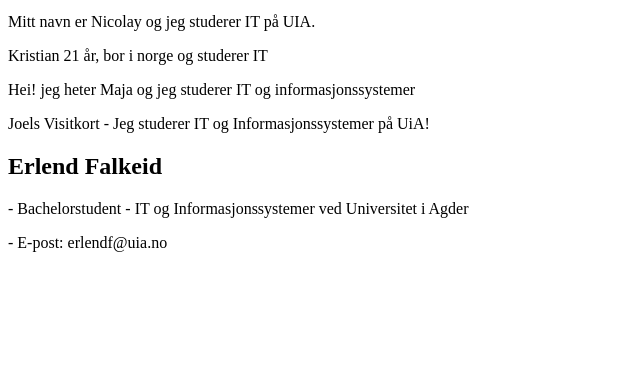
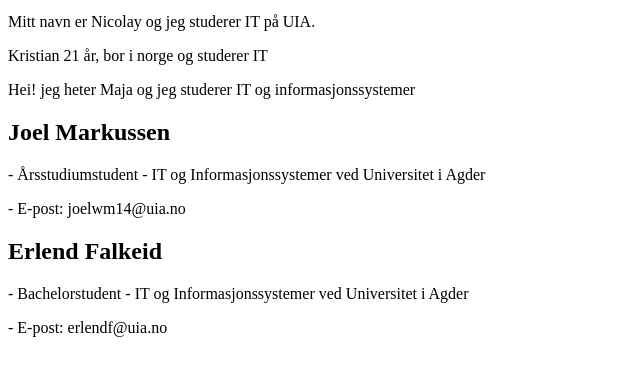
Before and after one commit to majskolbe/HovedRepository5A, a plain HTML site: page docs/index.html in a window 1280 px wide. Shown: the part 101-476 px from the top of the page, without its empty margins (0-640 px from the left). Drawn offline with Linux system fonts and the light colour scheme.

Commit message:
Update index.html

```diff
--- a/docs/index.html
+++ b/docs/index.html
@@ -14,7 +14,9 @@
 
 <p>Hei! jeg heter Maja og jeg studerer IT og informasjonssystemer</p>
 
-<p>Joels Visitkort - Jeg studerer IT og Informasjonssystemer på UiA!</p>
+<h2>Joel Markussen</h2>
+<p>- Årsstudiumstudent - IT og Informasjonssystemer ved Universitet i Agder</p>
+<p>- E-post: joelwm14@uia.no</p>
 
 <h2>Erlend Falkeid</h2>
 <p>- Bachelorstudent - IT og Informasjonssystemer ved Universitet i Agder</p>
```
